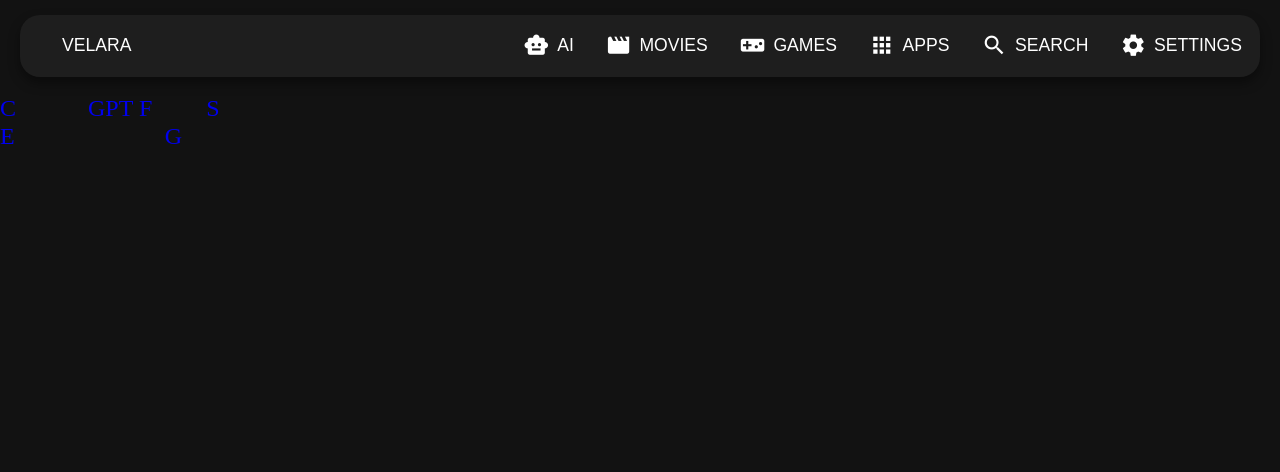
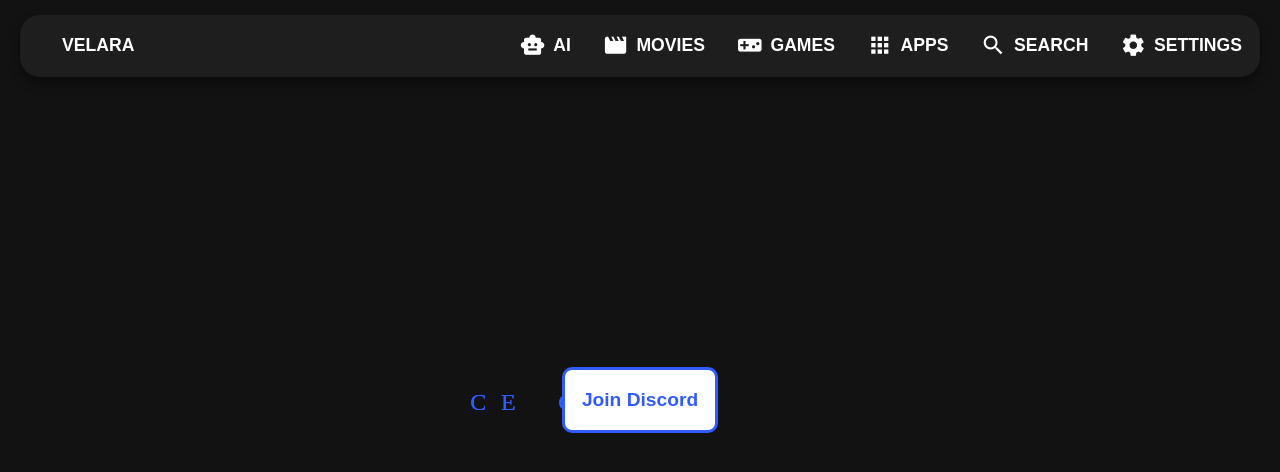
Before and after one commit to UseVelara/Velara, a website: page public/index.html in a window 1280 px wide. Drawn offline with Linux system fonts and the light colour scheme.

Commit message:
idk what i did

```diff
--- a/public/index.html
+++ b/public/index.html
@@ -31,6 +31,18 @@
         <a class="left-button" href="/g"><span class="material-icons">Explore Games</span></a>
         </div>
     </div>
+
+        <div class="left-button">
+            <a class="left-button" href="/r"><span class="material-icons">ChatGPT For School</span></a>
+        </div>
+        <div class="right-button">
+            <a class="left-button" href="/g"><span class="material-icons">Explore Games</span></a>
+        </div>
+
+        <div class="discord">
+            <a class="discord-button" href="https://dsc.gg/velara">Join Discord</a>
+        </div>
+
     <!-- settings scripts i hope they work :) -->
     <script src="scripts/cloak.js"></script>
     <script src="scripts/settings.js"></script>
--- a/public/styles/main.css
+++ b/public/styles/main.css
@@ -26,6 +26,7 @@ body {
     display: flex;
     margin: 0;
     padding: 0;
+    font-weight: bold;
 }
 
 .navbar-links.left {
@@ -85,3 +86,56 @@ body {
         margin: 0.5rem 0;
     }
 }
+
+/* the buttons ig */
+.discord {
+    position: absolute;
+    top: 50%;
+    left: 50%;
+    transform: translate(-50%, -50%);
+    margin: 0;
+    text-align: center;
+    color: #315cfd;
+}
+
+.discord-button {
+    display: inline-block;
+    width: 150px;
+    height: 60px;
+    line-height: 60px;
+    border: 3px solid #315cfd;
+    border-radius: 10px;
+    background: white;
+    color: #315cfd;
+    font-size: 1.2em;
+    font-weight: 550;
+    text-decoration: none;
+    transition: all 0.3s ease;
+    cursor: pointer;
+}
+
+.discord-button:hover {
+    border-color: white;
+    background: #315cfd;
+    color: white;
+    font-size: 1.3em;
+    box-shadow: 0 0 15px #315cfd, 0 0 30px #315cfd;
+}
+.right-button {
+    position: absolute;
+    top: 50%;
+    left: 50%;
+    transform: translate(-50%, -50%);
+    margin: 0;
+    text-align: center;
+    color: #315cfd;
+}
+.left-button {
+    position: absolute;
+    top: 50%;
+    left: 50%;
+    transform: translate(-50%, -50%);
+    margin: 0;
+    text-align: center;
+    color: #315cfd;
+}
```
